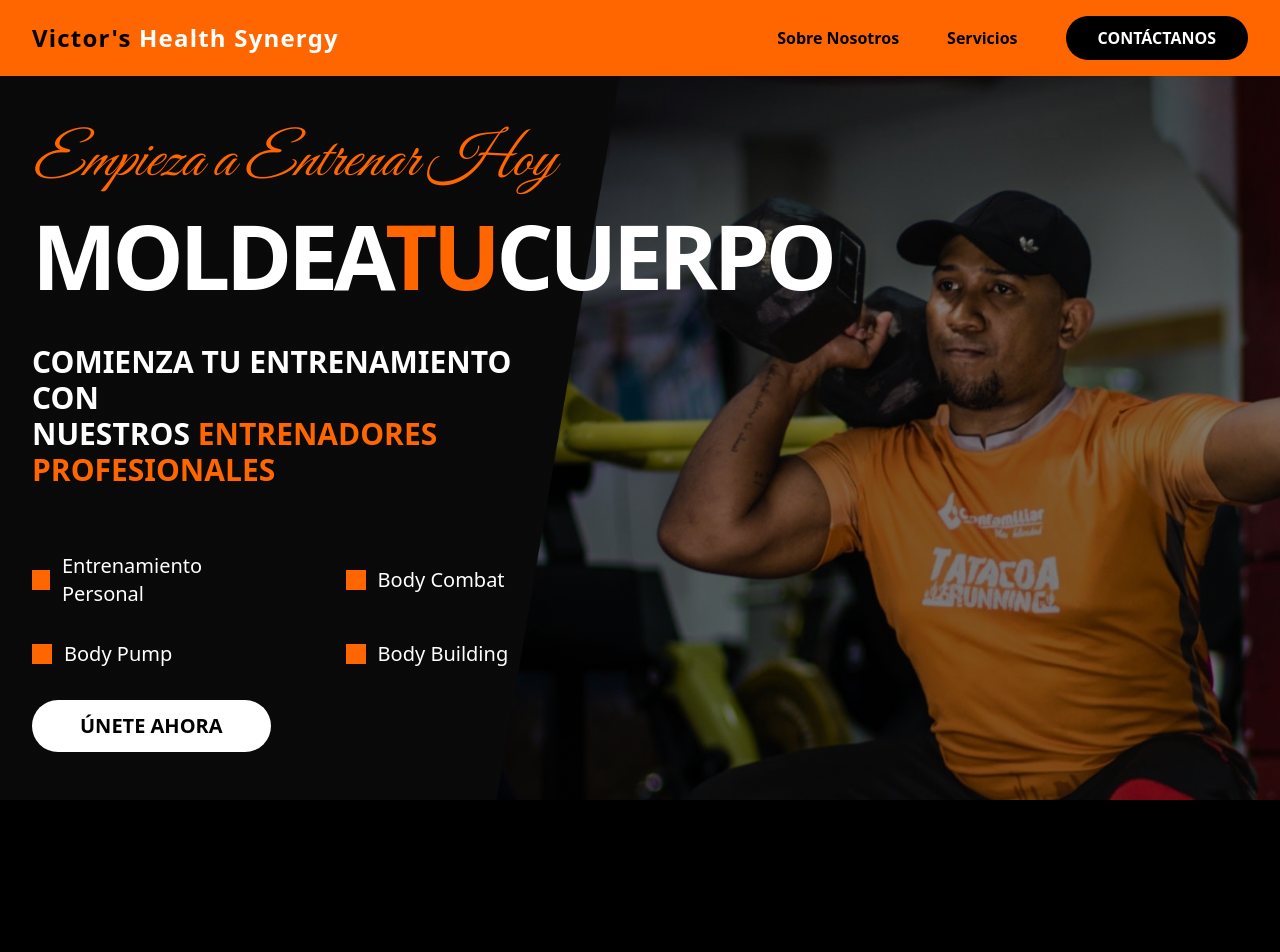
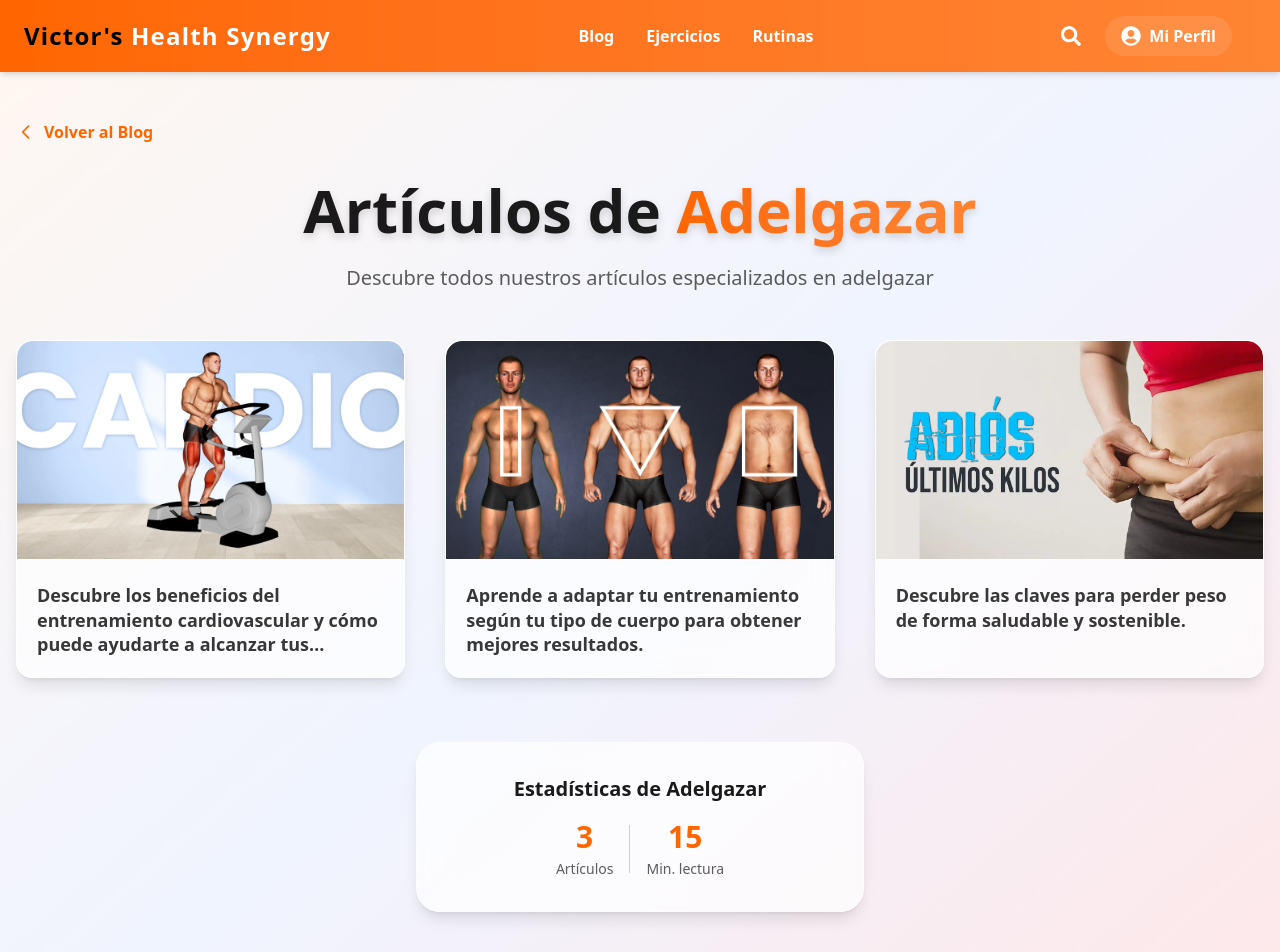
Before and after one commit to DevJFelipe/fitness-trainer-website, a React (Vite) app: page /blog/categoria/adelgazar in a window 1280 px wide. Before the commit this address led to /. Shown: the top 952 px of the page. Before the commit the page ends 800 px from the top, so only its background shows below. Built offline with nearby package versions, Linux system fonts and the light colour scheme; no server answers.

Commit message:
feat: Add BlogCategoryPage component and update BlogPage for category navigation

```diff
--- a/src/App.jsx
+++ b/src/App.jsx
@@ -6,6 +6,7 @@ import Login from './components/auth/Login'
 import Register from './components/auth/Register'
 import BlogPage from './pages/BlogPage'
 import BlogPost from './components/blog/BlogPost'
+import BlogCategoryPage from './components/blog/BlogCategoryPage'
 import ExercisesPage from './pages/ExercisesPage'
 import MuscleGroupPage from './pages/MuscleGroupPage'
 import RoutinesPage from './pages/RoutinesPage'
@@ -43,10 +44,12 @@ export default function App() {
       <Route path="/trainer" element={<TrainerDashboard />} />
 
       {/* User Dashboard */}
-      <Route path="/dashboard" element={<UserDashboard />} />
+      <Route path="/dashboard" element={<UserDashboard />} />      {/* Dashboard de blog */}
+      <Route path="/blog" element={<BlogPage />} />
 
-      {/* Dashboard de blog */}
-      <Route path="/blog" element={<BlogPage />} />
+      {/* Páginas de categorías de blog */}
+      <Route path="/blog/categoria/entrenamiento" element={<BlogCategoryPage category="entrenamiento" />} />
+      <Route path="/blog/categoria/adelgazar" element={<BlogCategoryPage category="adelgazar" />} />
 
       {/* Página individual de blog */}
       <Route path="/blog/:id" element={<BlogPost />} />
--- /dev/null
+++ b/src/components/blog/BlogCategoryPage.jsx
@@ -0,0 +1,133 @@
+import React from 'react';
+import { Link } from 'react-router-dom';
+import AuthNavbar from '../layout/AuthNavbar';
+import BlogCard from './BlogCard';
+import { posts } from '../../data/posts';
+
+export default function BlogCategoryPage({ category }) {
+  // Filtrar posts por categoría
+  const categoryPosts = posts.filter(post => post.category === category);
+
+  // Traducir categoría para mostrar
+  const categoryTitles = {
+    entrenamiento: 'Entrenamiento',
+    adelgazar: 'Adelgazar'
+  };
+
+  const categoryTitle = categoryTitles[category] || 'Categoría';
+
+  return (
+    <div className="min-h-screen bg-gradient-to-br from-[#fff7f0] via-[#f0f4ff] to-[#ffe6e6]">
+      <AuthNavbar />
+
+      <main className="container mx-auto px-4 py-12 max-w-7xl">
+        {/* Botón volver al blog */}
+        <div className="mb-8">
+          <Link
+            to="/blog"
+            className="inline-flex items-center gap-2 text-[#ff6600] hover:text-[#ff8533] transition-colors duration-300 font-semibold"
+          >
+            <svg
+              className="w-5 h-5"
+              fill="none"
+              stroke="currentColor"
+              viewBox="0 0 24 24"
+            >
+              <path
+                strokeLinecap="round"
+                strokeLinejoin="round"
+                strokeWidth={2}
+                d="M15 19l-7-7 7-7"
+              />
+            </svg>
+            Volver al Blog
+          </Link>
+        </div>
+
+        {/* Título de la categoría */}
+        <div className="text-center mb-12">
+          <h1 className="text-5xl md:text-6xl font-black text-[#1A1A1A] mb-6 drop-shadow-lg">
+            Artículos de <span className="bg-gradient-to-r from-[#ff6600] to-[#ff8533] bg-clip-text text-transparent">{categoryTitle}</span>
+          </h1>
+          <p className="text-xl text-[#1A1A1A]/70 max-w-3xl mx-auto">
+            Descubre todos nuestros artículos especializados en {categoryTitle.toLowerCase()}
+          </p>
+        </div>
+
+        {/* Grid de artículos */}
+        {categoryPosts.length > 0 ? (
+          <div className="grid grid-cols-1 sm:grid-cols-2 lg:grid-cols-3 gap-10">
+            {categoryPosts.map((post, index) => (
+              <BlogCard
+                key={index}
+                image={post.image}
+                title={post.title}
+                href={post.id}
+                excerpt={post.excerpt}
+              />
+            ))}
+          </div>
+        ) : (
+          <div className="text-center py-16">
+            <div className="bg-white/70 backdrop-blur-lg rounded-3xl shadow-lg p-12 border border-white/40 max-w-md mx-auto">
+              <div className="w-16 h-16 bg-gradient-to-br from-[#ff6600] to-[#ff8533] rounded-full flex items-center justify-center mx-auto mb-6">
+                <svg className="w-8 h-8 text-white" fill="none" stroke="currentColor" viewBox="0 0 24 24">
+                  <path strokeLinecap="round" strokeLinejoin="round" strokeWidth={2} d="M12 6.253v13m0-13C10.832 5.477 9.246 5 7.5 5S4.168 5.477 3 6.253v13C4.168 18.477 5.754 18 7.5 18s3.332.477 4.5 1.253m0-13C13.168 5.477 14.754 5 16.5 5c1.746 0 3.332.477 4.5 1.253v13C19.832 18.477 18.246 18 16.5 18c-1.746 0-3.332.477-4.5 1.253" />
+                </svg>
+              </div>
+              <h3 className="text-2xl font-bold text-[#1A1A1A] mb-4">
+                No hay artículos disponibles
+              </h3>
+              <p className="text-[#1A1A1A]/70 mb-6">
+                Aún no tenemos artículos en esta categoría, pero estamos trabajando en crear contenido increíble para ti.
+              </p>
+              <Link
+                to="/blog"
+                className="inline-flex items-center gap-2 bg-[#ff6600] text-white px-6 py-3 rounded-full font-semibold hover:bg-[#ff8533] transition-colors duration-300"
+              >
+                Explorar Otros Artículos
+                <svg className="w-5 h-5" fill="none" stroke="currentColor" viewBox="0 0 24 24">
+                  <path strokeLinecap="round" strokeLinejoin="round" strokeWidth={2} d="M9 5l7 7-7 7" />
+                </svg>
+              </Link>
+            </div>
+          </div>
+        )}
+
+        {/* Estadísticas de la categoría */}
+        {categoryPosts.length > 0 && (
+          <div className="mt-16 text-center">
+            <div className="bg-white/70 backdrop-blur-lg rounded-3xl shadow-lg p-8 border border-white/40 max-w-md mx-auto">
+              <h3 className="text-xl font-bold text-[#1A1A1A] mb-4">
+                Estadísticas de {categoryTitle}
+              </h3>
+              <div className="flex justify-center items-center gap-4">
+                <div className="text-center">
+                  <div className="text-3xl font-black text-[#ff6600] mb-1">
+                    {categoryPosts.length}
+                  </div>
+                  <div className="text-sm text-[#1A1A1A]/70">
+                    Artículos
+                  </div>
+                </div>
+                <div className="w-px h-12 bg-[#1A1A1A]/20"></div>
+                <div className="text-center">
+                  <div className="text-3xl font-black text-[#ff6600] mb-1">
+                    {Math.ceil(categoryPosts.length * 5)} {/* Estimación de tiempo de lectura */}
+                  </div>
+                  <div className="text-sm text-[#1A1A1A]/70">
+                    Min. lectura
+                  </div>
+                </div>
+              </div>
+            </div>
+          </div>
+        )}
+      </main>
+
+      <footer className="text-center py-8 text-base text-[#1A1A1A]/70 bg-white/60 mt-16 rounded-t-2xl shadow-inner">
+        Copyright © Victor's Health Synergy.
+      </footer>
+    </div>
+  );
+}
--- a/src/pages/BlogPage.jsx
+++ b/src/pages/BlogPage.jsx
@@ -1,5 +1,6 @@
 // src/components/BlogPage.jsx
 import React, { useMemo } from 'react';
+import { Link } from 'react-router-dom';
 import AuthNavbar from '../components/layout/AuthNavbar';
 import CategorySection from '../components/CategorySection';
 import { posts } from '../data/posts';
@@ -13,6 +14,7 @@ export default function BlogPage() {
     return [
       {
         title: 'Entrenamiento',
+        category: 'entrenamiento',
         posts: entrenamiendoPosts.map(post => ({
           title: post.title,
           image: post.image,
@@ -22,6 +24,7 @@ export default function BlogPage() {
       },
       {
         title: 'Adelgazar',
+        category: 'adelgazar',
         posts: adelgazarPosts.map(post => ({
           title: post.title,
           image: post.image,
@@ -40,17 +43,16 @@ export default function BlogPage() {
         </h1>
         <div className="flex flex-col gap-20">
           {organizedPosts.map((section, idx) => (
-            <section key={idx} className="">
-              <div className="flex justify-between items-center mb-8">
+            <section key={idx} className="">              <div className="flex justify-between items-center mb-8">
                 <h2 className="text-3xl md:text-4xl font-extrabold text-[#1A1A1A] tracking-tight drop-shadow-sm">
                   {section.title}
                 </h2>
-                <a
-                  href="#"
+                <Link
+                  to={`/blog/categoria/${section.category}`}
                   className="text-sm text-[#ff6600] bg-white/70 px-4 py-2 rounded-full shadow hover:bg-[#ff6600] hover:text-white transition-colors duration-300 font-semibold border border-[#ff6600]/20"
                 >
                   Ver todo
-                </a>
+                </Link>
               </div>
               <div className="grid grid-cols-1 sm:grid-cols-2 lg:grid-cols-3 gap-10">
                 {section.posts.map((p, i) => (
```
